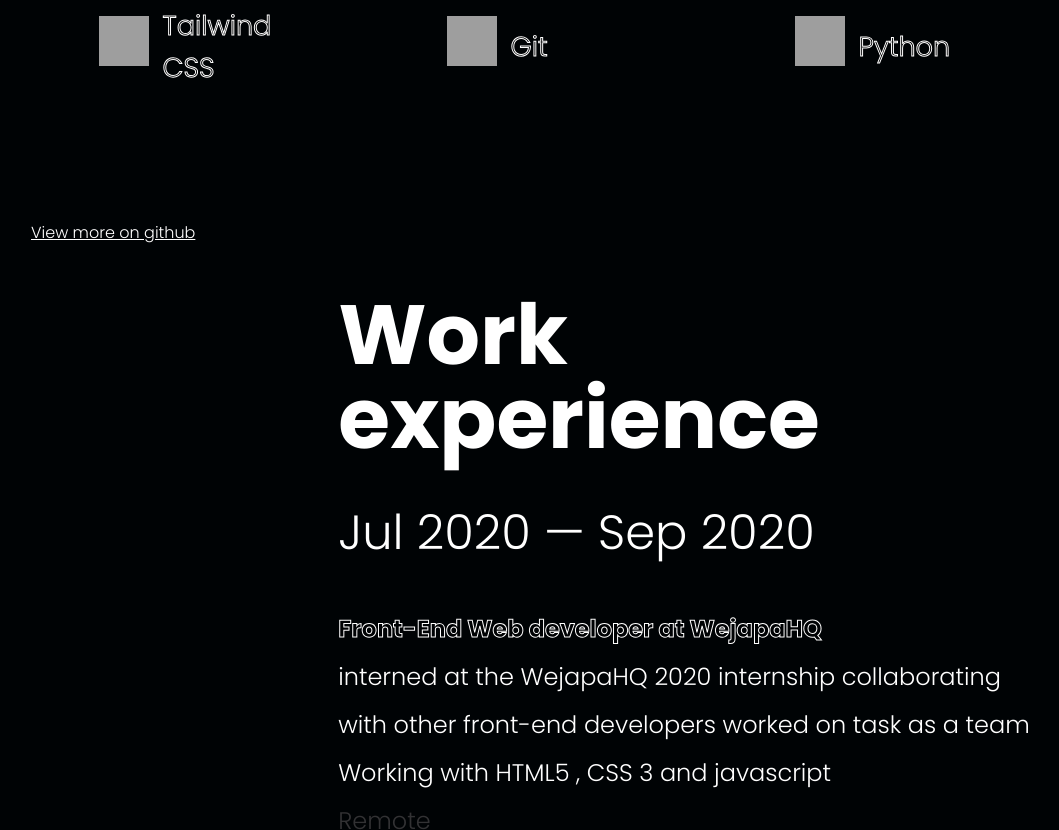
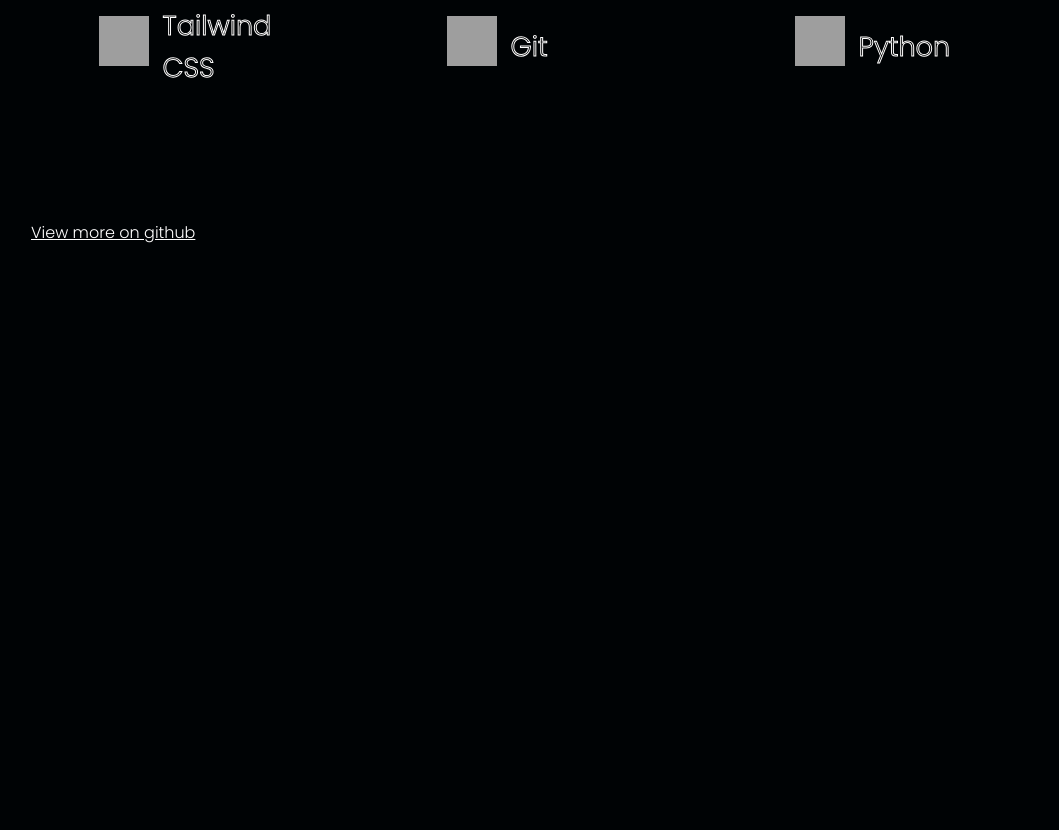
Before and after one commit to classyrazy/classy-portfolios, a plain HTML site: page index.html in a window 1280 px wide. Shown: the part 1970-2800 px from the top of the page, without its empty margins (97-1156 px from the left). After the commit the page ends 2463 px from the top, so only its background shows below. Drawn offline with nearby package versions, Linux system fonts and the light colour scheme; grey boxes are pictures that could not be loaded; a script that the page names is missing.

Commit message:
Removed experience

```diff
--- a/index.html
+++ b/index.html
@@ -233,7 +233,7 @@
         </section>
         <main>
             <div class="edu-work-con" style="padding-bottom: 200px;">
-                <section id="work">
+<!--                 <section id="work">
                     <h2 class="header-text">Work experience</h2>
                     <div class="each-work" data-aos="fade-up" data-aos-delay="100">
                         <p class="date-work">Jul 2020 — Sep 2020</p>
@@ -285,7 +285,7 @@
                         </p>
                         <p class="faded-text">oshogbo</p>
                     </div>
-                </section>
+                </section> -->
                 <!-- <section id="education">
                     <h2 class="header-text">Education</h2>
                     <div class="each-edu" data-aos="fade-up" data-aos-delay="100" data-aos-easing="ease">
```
